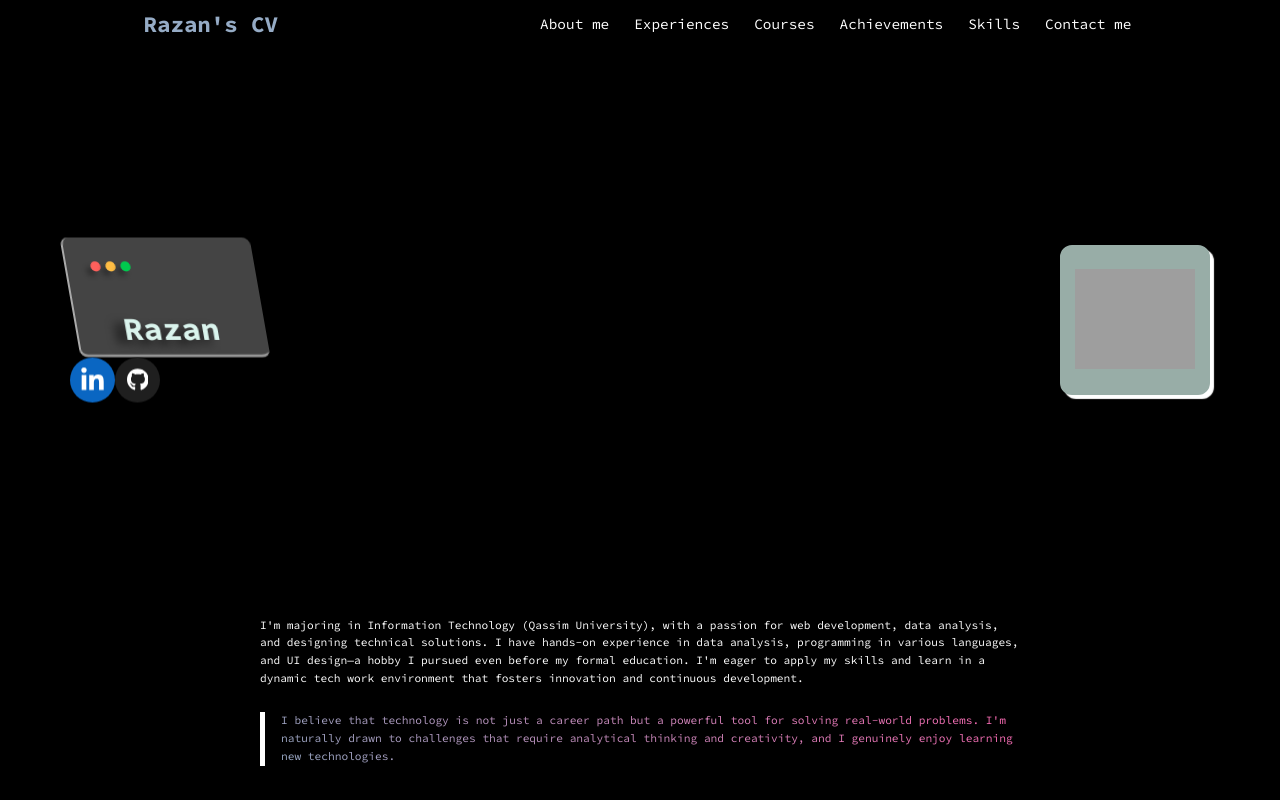
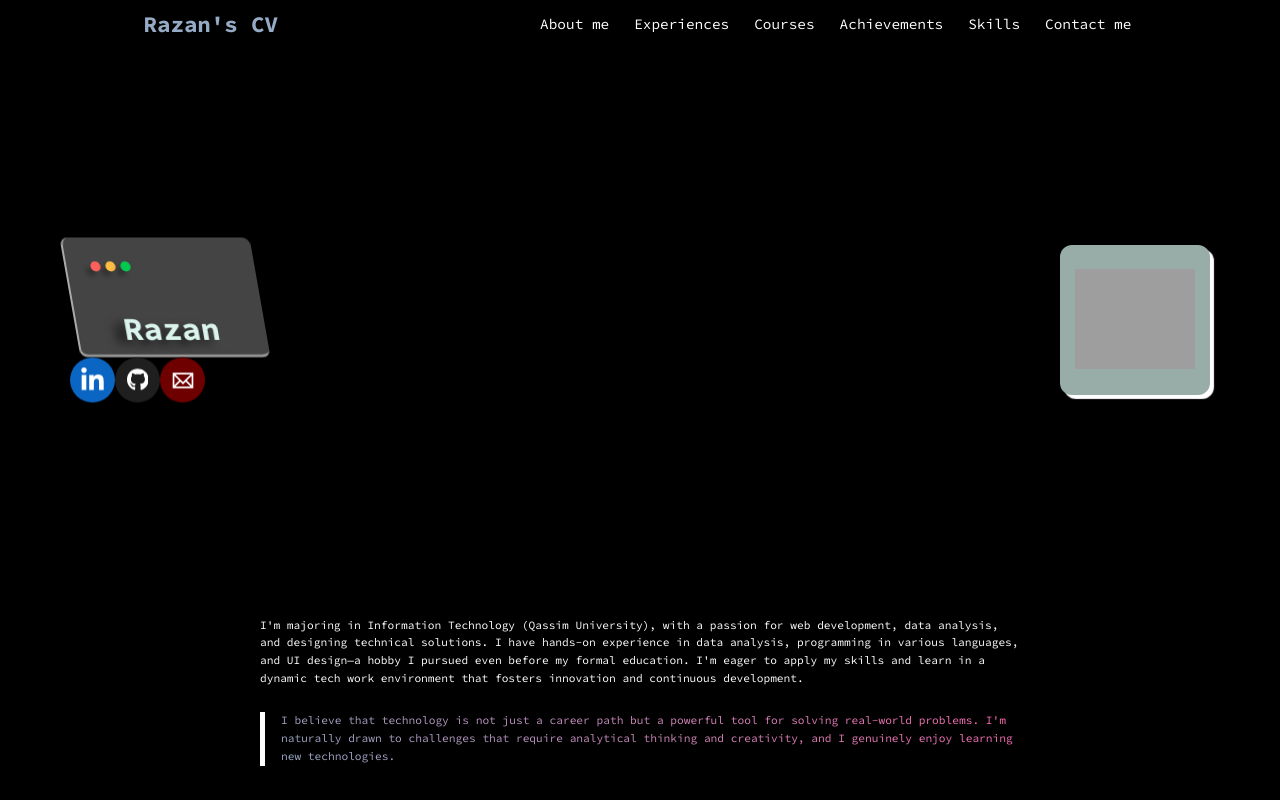
Before and after one commit to PrRazan/RazanCV, a plain HTML site: page index.html in a window 1280 px wide. Drawn offline with Linux system fonts and the light colour scheme; some packages are replaced by stand-ins of ours; grey boxes are pictures that could not be loaded; a script that the page names is missing.

Commit message:
email added

```diff
--- a/index.html
+++ b/index.html
@@ -92,9 +92,13 @@
       <span class="gittext">Github</span>
       </a>
 
+      <a href="mailto:pr.razanom@gmail.com" class="embutton">
+ <svg class="emsvgIcon" fill="#000000" width="800px" height="800px" viewBox="0 0 32 32" xmlns="http://www.w3.org/2000/svg">
+  <path d="M5 24.225V7.776h22v16.447H5v.002zm3.011-1.815h15.978l-5.111-5.115L16 20.179l-2.877-2.883-5.112 5.114zm-1.216-1.275l5.077-5.09-5.077-5.065v10.155zm13.332-5.09l5.079 5.09V10.979l-5.079 5.066zm-4.126 1.588l8.022-8.027-16.045-.001 8.023 8.028z"/></svg>
+ </a>
 
 </div>
-</div>
+
 
 </body>
 </html>
--- a/stylesheet.css
+++ b/stylesheet.css
@@ -556,6 +556,64 @@ body{
   opacity: 0;
   transition-duration: .3s;
 }
+
+/* From Uiverse.io by vinodjangid07 */
+.embutton {
+  width: 45px;
+  height: 45px;
+  border-radius: 50%;
+  background-color: rgb(110, 0, 0);
+  border: none;
+  font-weight: 600;
+  display: flex;
+  align-items: center;
+  justify-content: center;
+  cursor: pointer;
+  transition-duration: 0.3s;
+  overflow: hidden;
+  position: relative;
+}
+
+.emsvgIcon {
+  width: 30px;
+  transition-duration: 0.3s;
+  align-items: center;
+  margin-left: 1px;
+}
+
+.emsvgIcon path {
+  fill: white;
+}
+
+.embutton:hover {
+  width: 140px;
+  border-radius: 50px;
+  transition-duration: 0.3s;
+  background-color: rgb(110, 0, 0);
+  align-items: center;
+}
+
+.embutton:hover .emsvgIcon {
+  width: 20px;
+  transition-duration: 0.3s;
+  transform: translateY(-200%);
+}
+
+.embutton::before {
+  position: absolute;
+  bottom: -20px;
+  content: "My Email";
+  color: white;
+  font-size: 0px;
+}
+
+.embutton:hover::before {
+  font-size: 13px;
+  opacity: 1;
+  bottom: unset;
+  transition-duration: 0.3s;
+}
+
 
 .org{
   display: flex;
```
